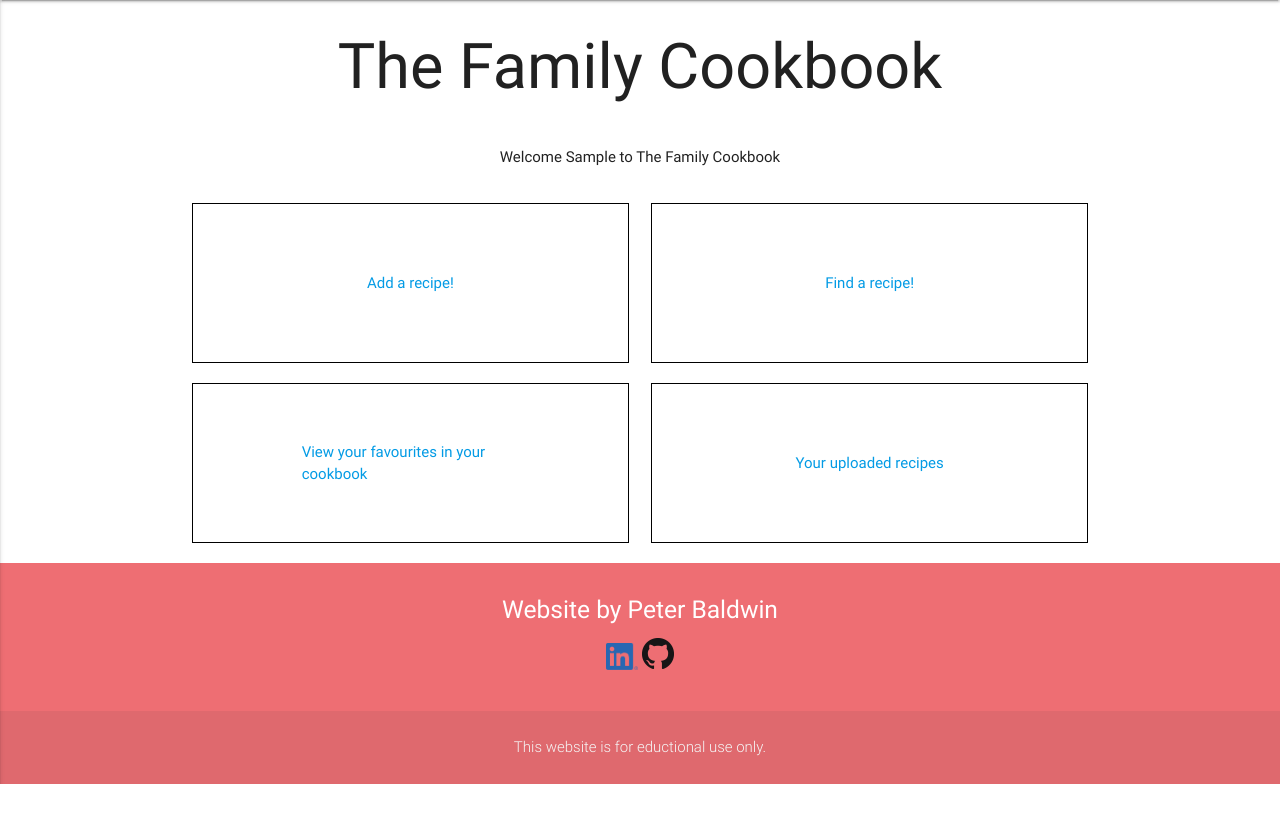
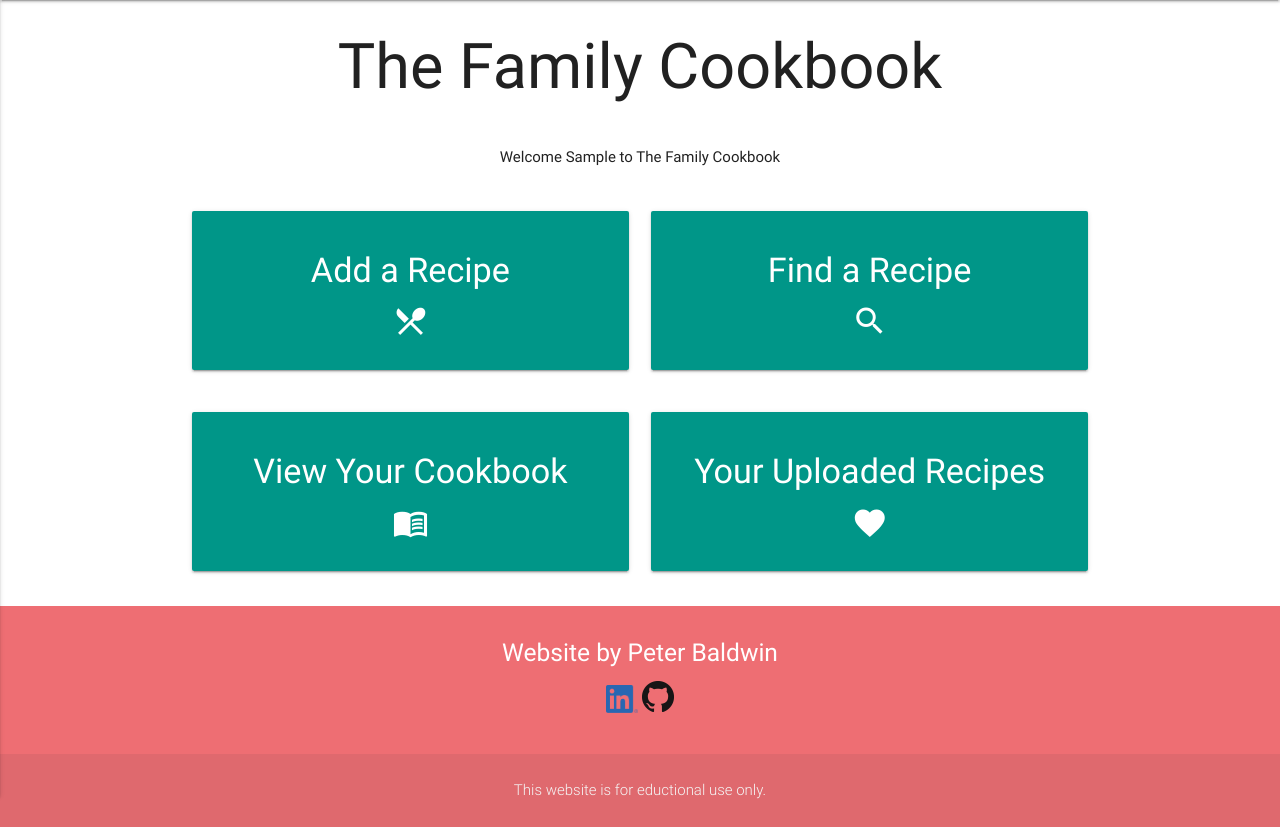
Before and after one commit to Baldpet/Family-cookbook, a Flask app: a page that uses templates/homelogin.html in a window 1280 px wide. Shown: the part 64-891 px from the top of the page. Before the commit the page ends 848 px from the top, so only its background shows below. Run offline with Flask 2, Linux system fonts and the light colour scheme; a user stored in the database is signed in; a database or web service that is not in the repository returns one stand-in record (values such as "Sample title"); some libraries are stand-ins or nearby versions.

Commit message:
styled the links on the front login page

```diff
--- a/static/css/style.css
+++ b/static/css/style.css
@@ -81,6 +81,10 @@
 .home-box-center{
     margin: auto;
     max-width: 50%;
+}
+
+.card-panel i{
+    font-size: 36px;
 }
 
 /* Recipe form */
@@ -183,5 +187,8 @@ span.badge{
     }
     #sign-in-form{
     padding: 20px;
+    }
+    .card-panel h4{
+        font-size: 22px;
+    }
 }
-}
--- a/templates/homelogin.html
+++ b/templates/homelogin.html
@@ -19,32 +19,47 @@
 	<div class="row">
 		<div class="col s6">
             <a class="home-link" href="{{url_for('add_recipe')}}">
-                <div class="home-box valign-wrapper">
+				<div class="card-panel teal center-align">
+                    <h4 class="white-text">Add a Recipe</h4>
+					<i class="material-icons md-36 white-text">
+					restaurant_menu
+					</i>
+				</div>
+                <!--<div class="home-box valign-wrapper">
                     <p class="home-box-center">Add a recipe!</p>
-                </div>
+                </div>-->
             </a>
 		</div>
 		<div class="col s6">
             <a class="home-link" href="{{url_for('search_recipes')}}">
-                <div class="home-box valign-wrapper">
-                    <p class="home-box-center">Find a recipe!</p>
-                </div>
+                <div class="card-panel teal center-align">
+                    <h4 class="white-text">Find a Recipe</h4>
+					<i class="material-icons md-36 white-text">
+					search
+					</i>
+				</div>
             </a>
 		</div>
 	</div>
 	<div class="row">
 		<div class="col s6">
             <a class="home-link" href="{{url_for('my_cookbook', username=current_user.username)}}">
-                <div class="home-box valign-wrapper">
-                    <p class="home-box-center">View your favourites in your cookbook</p>
-                </div>
+                <div class="card-panel teal center-align">
+                    <h4 class="white-text">View Your Cookbook</h4>
+					<i class="material-icons md-36 white-text">
+					menu_book
+					</i>
+				</div>
             </a>
 		</div>
 		<div class="col s6">
             <a class="home-link" href="{{url_for('my_uploaded', username=current_user.username)}}">
-                <div class="home-box valign-wrapper">
-                   <p class="home-box-center">Your uploaded recipes</p>
-                </div>
+                <div class="card-panel teal center-align">
+                    <h4 class="white-text">Your Uploaded Recipes</h4>
+					<i class="material-icons md-36 white-text">
+					favorite
+					</i>
+				</div>
             </a>
 		</div>
 	</div>
```
